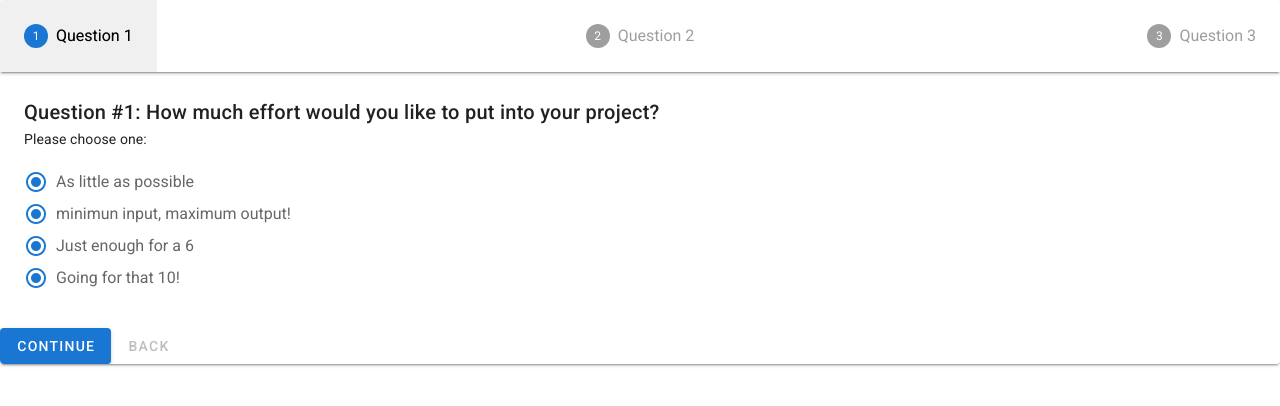
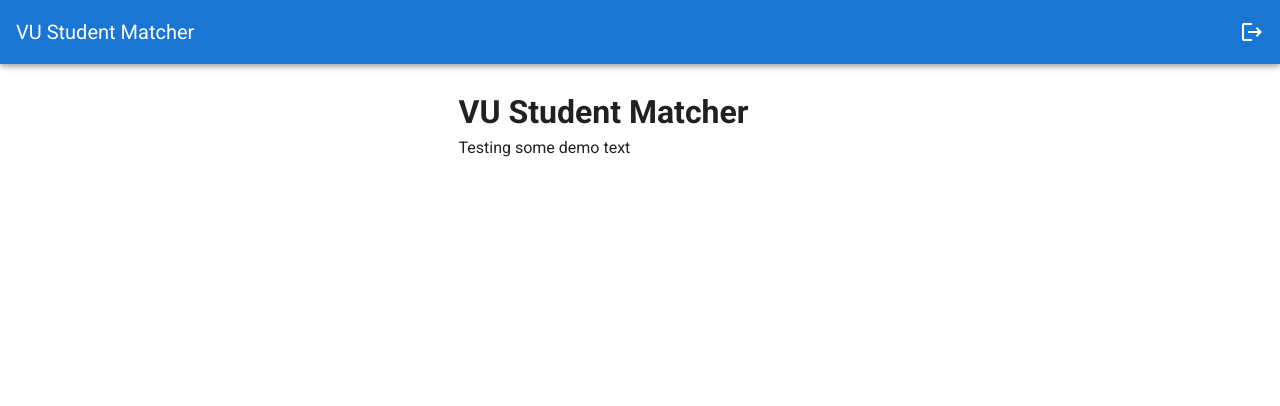
Before and after one commit to NLluuk/VU-Student-Matcher, a Vue app: page / in a window 1280 px wide. Shown: the top 406 px of the page. Built offline with nearby package versions, Linux system fonts and the light colour scheme; what vuefire would draw is missing.

Commit message:
reworked router, added home (#1)
* reworked router, added home

* Aligned title

```diff
--- a/src/App.vue
+++ b/src/App.vue
@@ -7,8 +7,6 @@
 <script>
 export default {
   name: "App",
-  data: () => ({
-
-  })
+  data: () => ({})
 };
 </script>
--- a/src/components/Navbar.vue
+++ b/src/components/Navbar.vue
@@ -10,8 +10,11 @@
 
 <script>
 export default {
+  name: "navbar",
   methods: {
-    signOut() {}
+    signOut() {
+      this.$router.push({ name: "login" });
+    }
   }
 };
 </script>
--- a/src/firebase.js
+++ b/src/firebase.js
@@ -1,6 +1,6 @@
-import * as firebase from 'firebase/app';
-import 'firebase/auth';
-import 'firebase/firestore'
+import * as firebase from "firebase/app";
+import "firebase/auth";
+import "firebase/firestore";
 
 const config = {
   apiKey: "AIzaSyCw_serwp4nP-gbh5f3gjZttgHiLTbEuCM",
--- a/src/main.js
+++ b/src/main.js
@@ -3,9 +3,9 @@ import App from "./App.vue";
 import router from "./router";
 import store from "./store";
 import vuetify from "./plugins/vuetify";
-import { firestorePlugin } from 'vuefire'
+import { firestorePlugin } from "vuefire";
 
-Vue.use(firestorePlugin)
+Vue.use(firestorePlugin);
 
 Vue.config.productionTip = false;
 
--- a/src/router/index.js
+++ b/src/router/index.js
@@ -1,26 +1,40 @@
 import Vue from "vue";
 import VueRouter from "vue-router";
-import Home from "../views/Home.vue";
-import Login from "../views/Login.vue";
+import Home from "@/views/Home.vue";
+import Login from "@/views/Login.vue";
+import Questions from "@/views/home/Questions.vue";
+import Welcome from "@/views/home/Welcome.vue";
 Vue.use(VueRouter);
 
 const routes = [
   {
-    path: "/",
-    name: "Home",
-    component: Home,
+    path: "/login",
+    name: "login",
+    component: Login
   },
   {
-    path: "/login",
-    name: "Login",
-    component: Login,
-  },
+    path: "/",
+    name: "home",
+    component: Home,
+    children: [
+      {
+        path: "/",
+        name: "welcome",
+        component: Welcome
+      },
+      {
+        path: "/questions",
+        name: "questions",
+        component: Questions
+      }
+    ]
+  }
 ];
 
 const router = new VueRouter({
   mode: "history",
   base: process.env.BASE_URL,
-  routes,
+  routes
 });
 
 export default router;
--- a/src/views/Home.vue
+++ b/src/views/Home.vue
@@ -1,105 +1,18 @@
 <template>
-  <v-stepper v-model="e1">
-    <v-stepper-header>
-      <v-stepper-step
-        v-for="question in questions"
-        :key="question.title"
-        :step="questions.indexOf(question) + 1"
-        :complete="e1 > questions.indexOf(question) + 1"
-        editable
-      >
-        Question {{ questions.indexOf(question) + 1 }}
-      </v-stepper-step>
-    </v-stepper-header>
-    <v-stepper-items v-for="question in questions" :key="question.title">
-      <v-stepper-content :step="questions.indexOf(question) + 1">
-        <question :question="question"></question>
-      </v-stepper-content>
-    </v-stepper-items>
-    <v-btn color="primary" @click="nextStep">
-      {{ buttonTitle }}
-    </v-btn>
-    <v-btn text @click="previousStep" :disabled="isDisabled">
-      Back
-    </v-btn>
-  </v-stepper>
+  <div class="home">
+    <Navbar />
+    <v-main>
+      <v-container>
+        <router-view></router-view>
+      </v-container>
+    </v-main>
+  </div>
 </template>
 
 <script>
-//import firebase from "@/firebase";
-import Question from "@/components/Question.vue";
-//import Navbar from "@/components/Navbar.vue";
+import Navbar from "../components/Navbar.vue";
 export default {
-  components: { Question },
-  data: () => ({
-    e1: 1,
-    isDisabled: true,
-    buttonTitle: "Continue",
-    questions: [
-      {
-        title:
-          "Question #1: How much effort would you like to put into your project? ",
-        text: "Please choose one:",
-        option1: "As little as possible",
-        option2: "minimun input, maximum output!",
-        option3: "Just enough for a 6",
-        option4: "Going for that 10!"
-      },
-      {
-        title:
-          "Question #2: Would you prefer to work with people of the oposite gender?",
-        text: "Please choose one:",
-        option1: "I does not matter with who I work",
-        option2: "I only prefer to work with people of the same gender",
-        option3: "I only prefer to work with people of the oposite gender"
-      },
-      {
-        title:
-          "Question #3: Lorem ipsum dolor sit amet, consectetuer adipiscing elit?",
-        text: "Please choose one:",
-        option1: "Lorem ipsum dolor sit amet, consectetuer adipiscing elit.",
-        option2: "Lorem ipsum dolor sit amet, consectetuer adipiscing elit.",
-        option3: "Lorem ipsum dolor sit amet, consectetuer adipiscing elit."
-      }
-    ]
-  }),
-  methods: {
-    submit() {
-      console.log("Form has been submitted!");
-    },
-    nextStep() {
-      if (this.e1 >= this.questions.length) {
-        this.submit();
-      } else {
-        this.e1 == this.e1++;
-        this.checkButtonStatus();
-      }
-    },
-    previousStep() {
-      this.e1 == this.e1--;
-      this.checkButtonStatus();
-    },
-    checkButtonStatus() {
-      if (this.e1 <= 1) {
-        this.isDisabled = true;
-        this.buttonTitle = "Continue";
-      } else if (this.e1 == this.questions.length) {
-        this.buttonTitle = "Submit";
-        this.isDisabled = false;
-      } else {
-        this.isDisabled = false;
-        this.buttonTitle = "Continue";
-      }
-    }
-  }
-  // firestore: {
-  //   questions: firebase.firestore().collection("questions")
-  // }
+  name: "home",
+  components: { Navbar }
 };
 </script>
-
-<style>
-html {
-  overflow: hidden;
-}
-</style>
--- a/src/views/Login.vue
+++ b/src/views/Login.vue
@@ -47,7 +47,7 @@ export default {
   }),
   methods: {
     signIn() {
-      this.$router.push({ name: "Home" });
+      this.$router.push({ name: "home" });
     },
     resetPassword() {}
   }
--- /dev/null
+++ b/src/views/home/Questions.vue
@@ -0,0 +1,105 @@
+<template>
+  <v-stepper v-model="e1">
+    <v-stepper-header>
+      <v-stepper-step
+        v-for="question in questions"
+        :key="question.title"
+        :step="questions.indexOf(question) + 1"
+        :complete="e1 > questions.indexOf(question) + 1"
+        editable
+      >
+        Question {{ questions.indexOf(question) + 1 }}
+      </v-stepper-step>
+    </v-stepper-header>
+    <v-stepper-items v-for="question in questions" :key="question.title">
+      <v-stepper-content :step="questions.indexOf(question) + 1">
+        <question :question="question"></question>
+      </v-stepper-content>
+    </v-stepper-items>
+    <v-btn color="primary" @click="nextStep">
+      {{ buttonTitle }}
+    </v-btn>
+    <v-btn text @click="previousStep" :disabled="isDisabled">
+      Back
+    </v-btn>
+  </v-stepper>
+</template>
+
+<script>
+//import firebase from "@/firebase";
+import Question from "@/components/Question.vue";
+export default {
+  components: { Question },
+  name: "questions",
+  data: () => ({
+    e1: 1,
+    isDisabled: true,
+    buttonTitle: "Continue",
+    questions: [
+      {
+        title:
+          "Question #1: How much effort would you like to put into your project? ",
+        text: "Please choose one:",
+        option1: "As little as possible",
+        option2: "minimun input, maximum output!",
+        option3: "Just enough for a 6",
+        option4: "Going for that 10!"
+      },
+      {
+        title:
+          "Question #2: Would you prefer to work with people of the oposite gender?",
+        text: "Please choose one:",
+        option1: "I does not matter with who I work",
+        option2: "I only prefer to work with people of the same gender",
+        option3: "I only prefer to work with people of the oposite gender"
+      },
+      {
+        title:
+          "Question #3: Lorem ipsum dolor sit amet, consectetuer adipiscing elit?",
+        text: "Please choose one:",
+        option1: "Lorem ipsum dolor sit amet, consectetuer adipiscing elit.",
+        option2: "Lorem ipsum dolor sit amet, consectetuer adipiscing elit.",
+        option3: "Lorem ipsum dolor sit amet, consectetuer adipiscing elit."
+      }
+    ]
+  }),
+  methods: {
+    submit() {
+      console.log("Form has been submitted!");
+    },
+    nextStep() {
+      if (this.e1 >= this.questions.length) {
+        this.submit();
+      } else {
+        this.e1 == this.e1++;
+        this.checkButtonStatus();
+      }
+    },
+    previousStep() {
+      this.e1 == this.e1--;
+      this.checkButtonStatus();
+    },
+    checkButtonStatus() {
+      if (this.e1 <= 1) {
+        this.isDisabled = true;
+        this.buttonTitle = "Continue";
+      } else if (this.e1 == this.questions.length) {
+        this.buttonTitle = "Submit";
+        this.isDisabled = false;
+      } else {
+        this.isDisabled = false;
+        this.buttonTitle = "Continue";
+      }
+    }
+  }
+  // firestore: {
+  //   questions: firebase.firestore().collection("questions")
+  // }
+};
+</script>
+
+<style>
+html {
+  overflow: hidden;
+}
+</style>
--- /dev/null
+++ b/src/views/home/Welcome.vue
@@ -0,0 +1,10 @@
+<template>
+  <v-container>
+    <v-row align="center" justify="center">
+        <v-col cols="12" sm="8" md="4">
+    <h1>VU Student Matcher</h1>
+    <p>Testing some demo text </p>
+        </v-col>
+    </v-row>
+  </v-container>
+</template>
```
Also changed, not shown: src/components/Question.vue (+5 -4 lines). Lines whose indentation alone changed are shown as unchanged.
